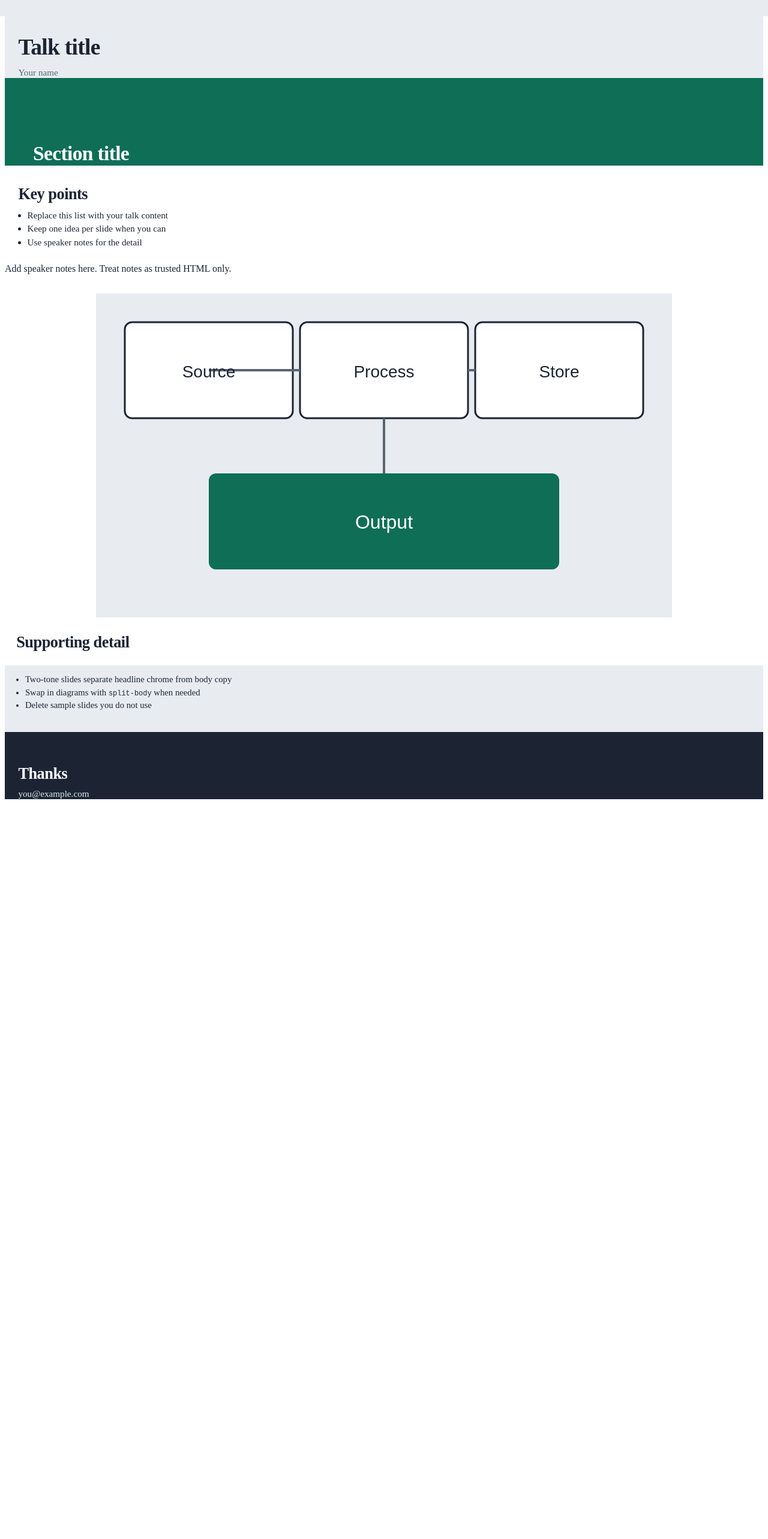
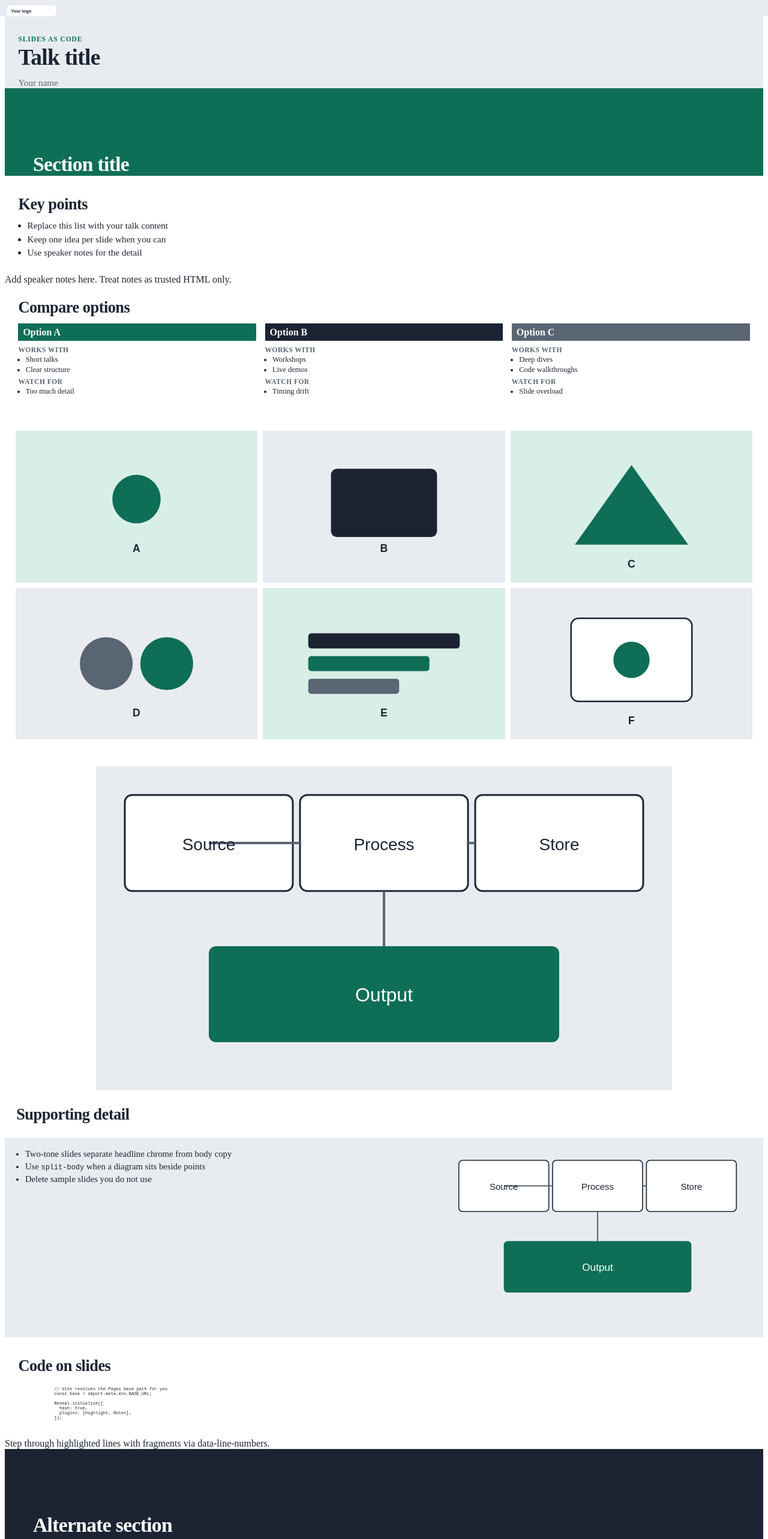
Before and after one commit to jrabbott/slides-as-code, a website built with Vite: page index.html in a window 1280 px wide. Shown: the top 2565 px of the page at 60% size. Before the commit the page ends 1340 px from the top, so only its background shows below. Built offline with nearby package versions, Linux system fonts and the light colour scheme; what reveal.js would draw is missing.

Commit message:
Improve template DX: auto Pages base path and richer sample deck (#9)
Co-authored-by: Cursor Agent <cursoragent@cursor.com>

```diff
--- a/index.html
+++ b/index.html
@@ -14,7 +14,13 @@
       <div class="slides">
         <!-- 1. Title -->
         <section class="slide-title" data-background-color="#e8ecf0">
+          <img
+            class="logo logo-tl"
+            src="assets/logo-placeholder.svg"
+            alt="Your logo"
+          />
           <div class="title-stack">
+            <p class="eyebrow">Slides as code</p>
             <h1>Talk title</h1>
             <p class="speakers">Your name</p>
           </div>
@@ -25,15 +31,21 @@
           <h2>Section title</h2>
         </section>
 
-        <!-- 3. List -->
+        <!-- 3. List with fragments -->
         <section class="slide-list" data-background-color="#ffffff">
           <div class="slide-header-bar"></div>
           <div class="content-pad content-pad-tight">
             <h2>Key points</h2>
             <ul>
-              <li>Replace this list with your talk content</li>
-              <li>Keep one idea per slide when you can</li>
-              <li>Use speaker notes for the detail</li>
+              <li class="fragment fade-up">
+                Replace this list with your talk content
+              </li>
+              <li class="fragment fade-up">
+                Keep one idea per slide when you can
+              </li>
+              <li class="fragment fade-up">
+                Use speaker notes for the detail
+              </li>
             </ul>
           </div>
           <aside class="notes">
@@ -41,7 +53,65 @@
           </aside>
         </section>
 
-        <!-- 4. Diagram -->
+        <!-- 4. Modes (3-column) -->
+        <section class="slide-modes" data-background-color="#ffffff">
+          <div class="content-pad">
+            <h2>Compare options</h2>
+            <div class="modes">
+              <div class="mode-col">
+                <div class="mode-head">Option A</div>
+                <p class="label">Works with</p>
+                <ul>
+                  <li>Short talks</li>
+                  <li>Clear structure</li>
+                </ul>
+                <p class="label">Watch for</p>
+                <ul>
+                  <li>Too much detail</li>
+                </ul>
+              </div>
+              <div class="mode-col">
+                <div class="mode-head">Option B</div>
+                <p class="label">Works with</p>
+                <ul>
+                  <li>Workshops</li>
+                  <li>Live demos</li>
+                </ul>
+                <p class="label">Watch for</p>
+                <ul>
+                  <li>Timing drift</li>
+                </ul>
+              </div>
+              <div class="mode-col">
+                <div class="mode-head">Option C</div>
+                <p class="label">Works with</p>
+                <ul>
+                  <li>Deep dives</li>
+                  <li>Code walkthroughs</li>
+                </ul>
+                <p class="label">Watch for</p>
+                <ul>
+                  <li>Slide overload</li>
+                </ul>
+              </div>
+            </div>
+          </div>
+        </section>
+
+        <!-- 5. Gallery -->
+        <section class="slide-gallery" data-background-color="#ffffff">
+          <div class="slide-header-bar"></div>
+          <div class="gallery-grid">
+            <img src="assets/gallery-1.svg" alt="Gallery placeholder A" />
+            <img src="assets/gallery-2.svg" alt="Gallery placeholder B" />
+            <img src="assets/gallery-3.svg" alt="Gallery placeholder C" />
+            <img src="assets/gallery-4.svg" alt="Gallery placeholder D" />
+            <img src="assets/gallery-5.svg" alt="Gallery placeholder E" />
+            <img src="assets/gallery-6.svg" alt="Gallery placeholder F" />
+          </div>
+        </section>
+
+        <!-- 6. Diagram -->
         <section class="slide-diagram" data-background-color="#ffffff">
           <div class="slide-header-bar"></div>
           <div class="diagram-frame">
@@ -52,22 +122,64 @@
           </div>
         </section>
 
-        <!-- 5. Two-tone -->
+        <!-- 7. Two-tone + split -->
         <section class="two-tone" data-background-color="#e8ecf0">
           <div class="tone-header">
             <h2>Supporting detail</h2>
           </div>
           <div class="tone-body">
-            <ul>
-              <li>Two-tone slides separate headline chrome from body copy</li>
-              <li>Swap in diagrams with <code>split-body</code> when needed</li>
-              <li>Delete sample slides you do not use</li>
-            </ul>
+            <div class="split-body">
+              <ul>
+                <li>Two-tone slides separate headline chrome from body copy</li>
+                <li>
+                  Use <code>split-body</code> when a diagram sits beside points
+                </li>
+                <li>Delete sample slides you do not use</li>
+              </ul>
+              <img
+                class="diagram-card"
+                src="assets/diagram-placeholder.svg"
+                alt="Placeholder diagram card"
+              />
+            </div>
           </div>
         </section>
 
-        <!-- 6. Closing -->
+        <!-- 8. Code -->
+        <section class="slide-code" data-background-color="#ffffff">
+          <div class="slide-header-bar"></div>
+          <div class="content-pad content-pad-tight">
+            <h2>Code on slides</h2>
+            <pre><code class="language-javascript" data-trim data-line-numbers="1-3|5-7">
+              // Vite resolves the Pages base path for you
+              const base = import.meta.env.BASE_URL;
+
+              Reveal.initialize({
+                hash: true,
+                plugins: [Highlight, Notes],
+              });
+            </code></pre>
+          </div>
+          <aside class="notes">
+            Step through highlighted lines with fragments via data-line-numbers.
+          </aside>
+        </section>
+
+        <!-- 9. Alt section -->
+        <section
+          class="slide-section section-alt"
+          data-background-color="#1c2434"
+        >
+          <h2>Alternate section</h2>
+        </section>
+
+        <!-- 10. Closing -->
         <section class="slide-closing" data-background-color="#1c2434">
+          <img
+            class="logo logo-tl"
+            src="assets/logo-placeholder-on-dark.svg"
+            alt="Your logo"
+          />
           <div class="closing-stack">
             <h2>Thanks</h2>
             <p class="contact">you@example.com</p>
--- a/src/main.js
+++ b/src/main.js
@@ -1,8 +1,10 @@
 import Reveal from 'reveal.js';
+import Highlight from 'reveal.js/plugin/highlight';
 import Notes from 'reveal.js/plugin/notes';
 
 import 'reveal.js/reveal.css';
 import 'reveal.js/theme/white.css';
+import 'reveal.js/plugin/highlight/monokai.css';
 import '@fontsource/dm-sans/400.css';
 import '@fontsource/dm-sans/400-italic.css';
 import '@fontsource/dm-sans/500.css';
@@ -23,5 +25,5 @@ Reveal.initialize({
   margin: 0,
   minScale: 0.2,
   maxScale: 2.0,
-  plugins: [Notes],
+  plugins: [Highlight, Notes],
 });
--- a/src/style.css
+++ b/src/style.css
@@ -158,6 +158,15 @@
 
 .slide-title h1 {
   margin-bottom: 0.35em;
+}
+
+.slide-title .eyebrow {
+  margin: 0 0 0.45em;
+  font-size: 0.72em;
+  font-weight: 600;
+  letter-spacing: 0.08em;
+  text-transform: uppercase;
+  color: var(--accent);
 }
 
 .slide-title .speakers {
@@ -351,6 +360,28 @@
   align-self: center;
 }
 
+/* —— Code —— */
+
+.slide-code {
+  background: var(--surface) !important;
+}
+
+.slide-code pre {
+  width: 100%;
+  margin: 0.6em 0 0;
+  box-shadow: none;
+  font-size: 0.55em;
+}
+
+.slide-code pre code {
+  padding: 0.9em 1em;
+  max-height: 14em;
+}
+
+.reveal .hljs {
+  background: #272822;
+}
+
 /* —— Closing —— */
 
 .slide-closing {
--- a/vite.config.js
+++ b/vite.config.js
@@ -1,5 +1,28 @@
 import { defineConfig } from 'vite';
+import { readFileSync } from 'node:fs';
+
+function packageName() {
+  try {
+    return JSON.parse(readFileSync(new URL('./package.json', import.meta.url), 'utf8'))
+      .name;
+  } catch {
+    return 'slides-as-code';
+  }
+}
+
+/**
+ * Project Pages need `/<repo>/`. Prefer BASE_PATH (CI sets this from the
+ * repository name) so templated repos do not forget to edit this file.
+ * Locally we fall back to the package.json name.
+ */
+function resolveBase() {
+  const fromEnv = process.env.BASE_PATH?.trim();
+  if (fromEnv) {
+    return fromEnv.endsWith('/') ? fromEnv : `${fromEnv}/`;
+  }
+  return `/${packageName()}/`;
+}
 
 export default defineConfig({
-  base: '/slides-as-code/',
+  base: resolveBase(),
 });
```
Also changed, not shown: .github/actions/build/action.yml, README.md, public/assets/gallery-1.svg (added), public/assets/gallery-2.svg (added), public/assets/gallery-3.svg (added), public/assets/gallery-4.svg (added), public/assets/gallery-5.svg (added), public/assets/gallery-6.svg (added), public/assets/logo-placeholder-on-dark.svg (added), public/assets/logo-placeholder.svg (added).
